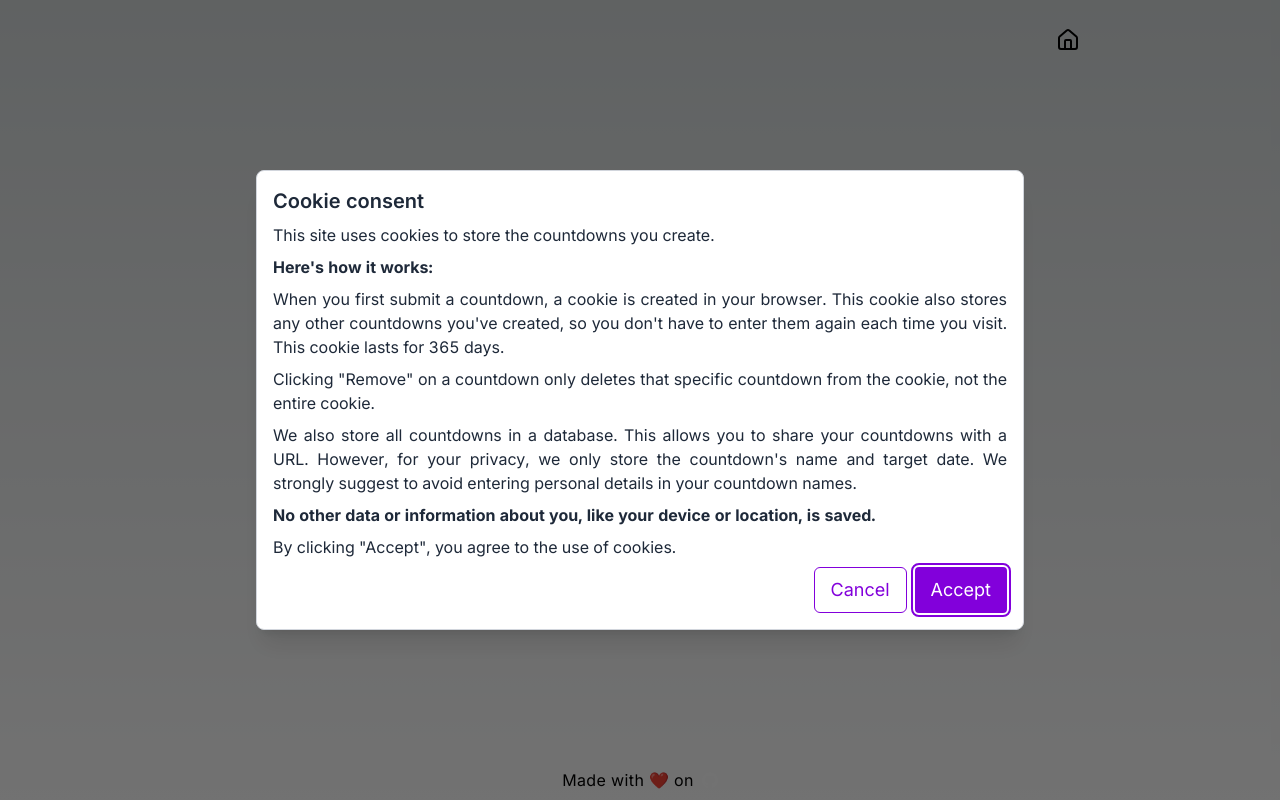
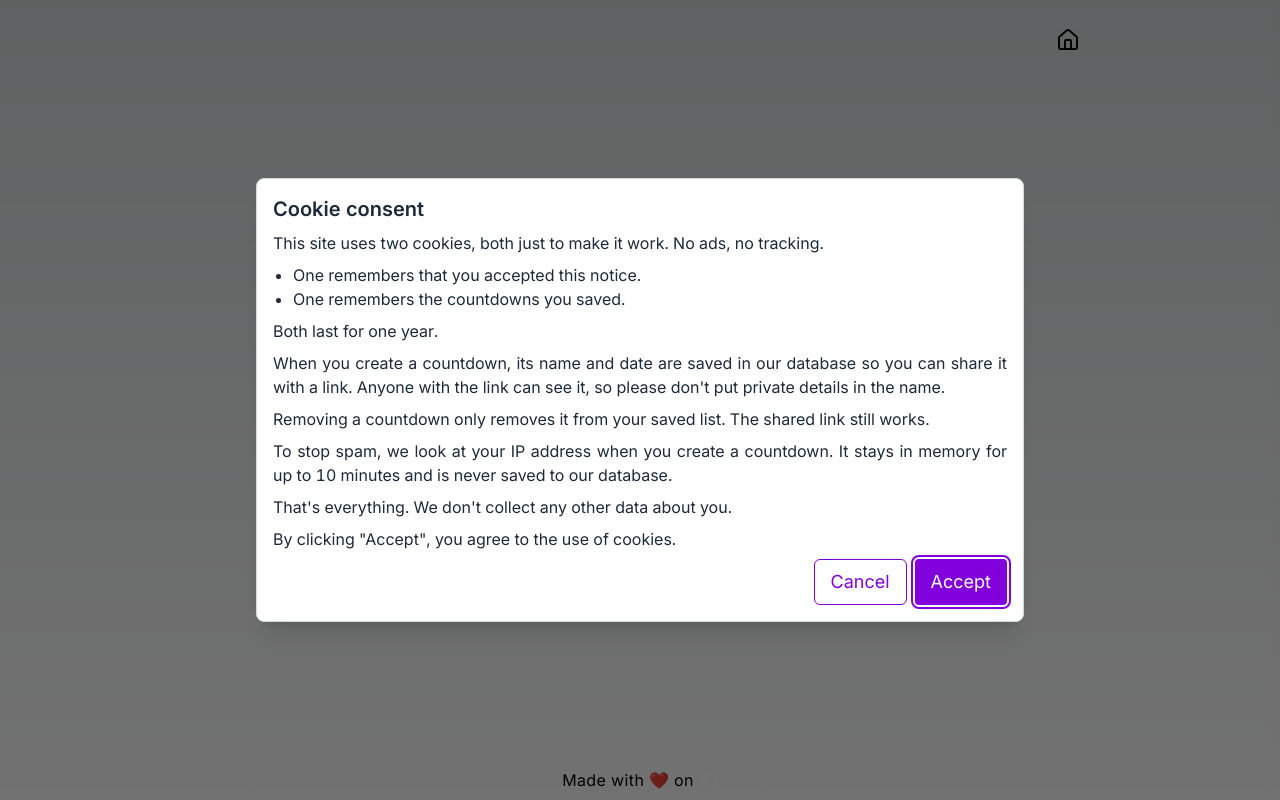
Before and after one commit to stefanluth/until, a Next.js app: page / in a window 1280 px wide. Built offline with nearby package versions, Linux system fonts and the light colour scheme.

Commit message:
docs(consent): rewrite cookie notice in plain language

```diff
--- a/app/_components/ConsentDialog.tsx
+++ b/app/_components/ConsentDialog.tsx
@@ -43,25 +43,22 @@ export function ConsentDialog({ onAccept, onCancel }: { onAccept: () => void | P
         <h2 id="cookie-consent-title" className="text-lg sm:text-xl font-semibold">
           Cookie consent
         </h2>
-        <p>This site uses cookies to store the countdowns you create.</p>
-        <b>Here&apos;s how it works:</b>
-
+        <p>This site uses two cookies, both just to make it work. No ads, no tracking.</p>
+        <ul className="list-disc pl-5">
+          <li>One remembers that you accepted this notice.</li>
+          <li>One remembers the countdowns you saved.</li>
+        </ul>
+        <p>Both last for one year.</p>
         <p>
-          When you first submit a countdown, a cookie is created in your browser. This cookie also stores any other
-          countdowns you&apos;ve created, so you don&apos;t have to enter them again each time you visit. This cookie
-          lasts for 365 days.
+          When you create a countdown, its name and date are saved in our database so you can share it with a link.
+          Anyone with the link can see it, so please don&apos;t put private details in the name.
         </p>
+        <p>Removing a countdown only removes it from your saved list. The shared link still works.</p>
         <p>
-          Clicking &quot;Remove&quot; on a countdown only deletes that specific countdown from the cookie, not the
-          entire cookie.
+          To stop spam, we look at your IP address when you create a countdown. It stays in memory for up to 10 minutes
+          and is never saved to our database.
         </p>
-        <p>
-          We also store all countdowns in a database. This allows you to share your countdowns with a URL. However, for
-          your privacy, we only store the countdown&apos;s name and target date. We strongly suggest to avoid entering
-          personal details in your countdown names.
-        </p>
-        <b>No other data or information about you, like your device or location, is saved.</b>
-
+        <p>That&apos;s everything. We don&apos;t collect any other data about you.</p>
         <p>By clicking &quot;Accept&quot;, you agree to the use of cookies.</p>
 
         <div className="flex flex-col-reverse gap-2 sm:flex-row sm:justify-end">
```
